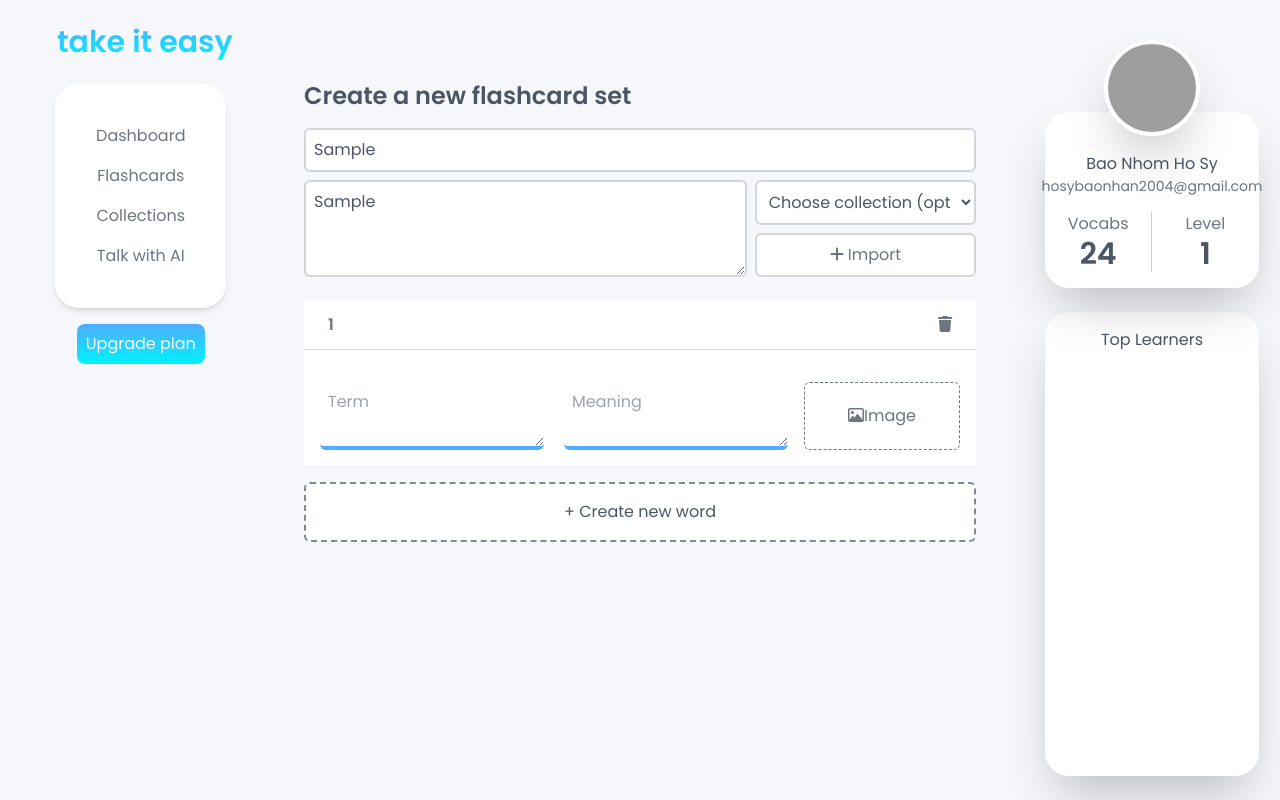
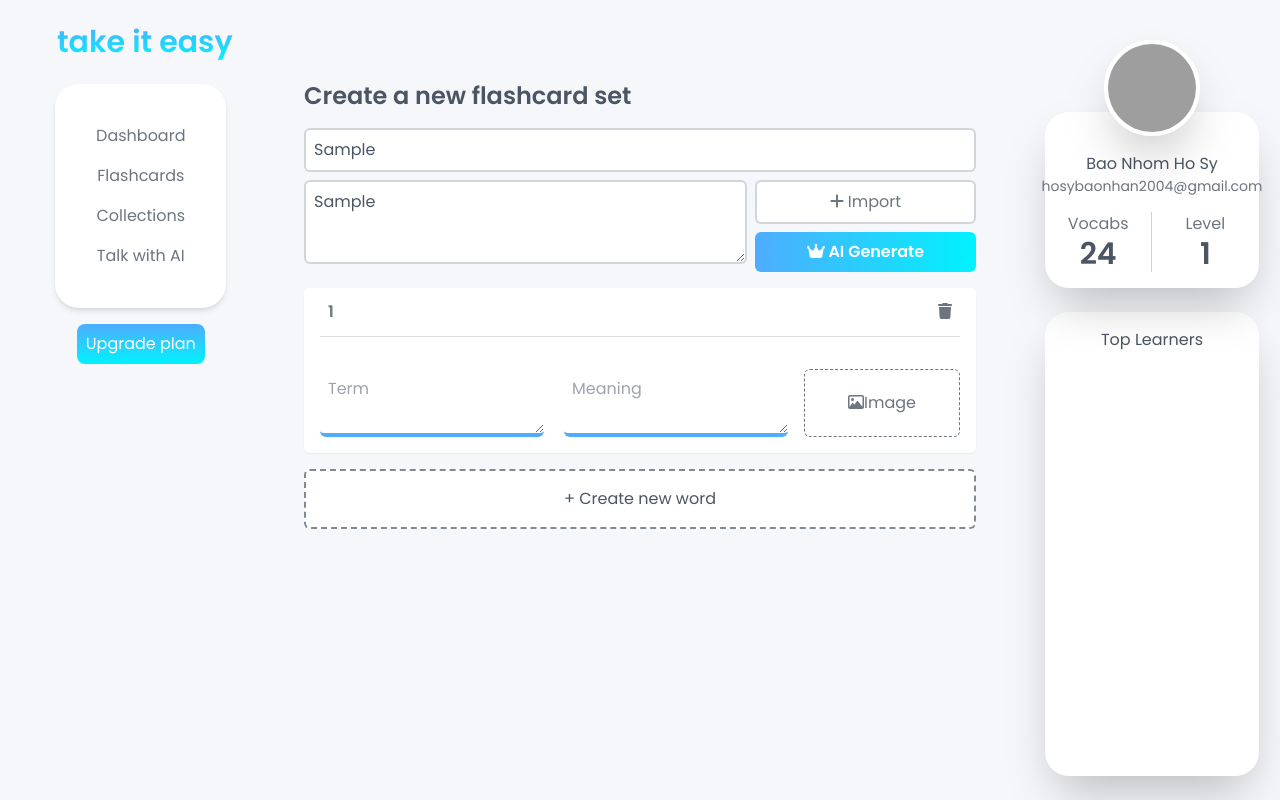
Before and after one commit to bobaonhan123/BWD2024, a React (Vite) app: page /app/flashcards/create in a window 1280 px wide. Both pictures are taken after typing "Sample", "Sample" into the empty fields and a click on the button "+ Create new word". Shown: the top 800 px of the page. Built offline with nearby package versions, Linux system fonts and the light colour scheme; grey boxes are pictures that could not be loaded.

Commit message:
update route

```diff
--- a/package.json
+++ b/package.json
@@ -18,6 +18,7 @@
     "react-dom": "^18.3.1",
     "react-quizlet-flashcard": "^3.0.0",
     "react-router-dom": "^6.24.0",
+    "uuid": "^10.0.0",
     "zustand": "^4.5.2"
   },
   "devDependencies": {
--- a/src/components/flashcards/CardCreateForm.jsx
+++ b/src/components/flashcards/CardCreateForm.jsx
@@ -2,26 +2,32 @@ import { faImage } from "@fortawesome/free-regular-svg-icons";
 import { faTrash } from "@fortawesome/free-solid-svg-icons";
 import { FontAwesomeIcon } from "@fortawesome/react-fontawesome";
 
-function CardCreateForm() {
+function CardCreateForm({ index, flashcard, onDelete }) {
+  const { id, term, meaning } = flashcard; // Lấy ID, term và meaning từ flashcard
+
   return (
-    <div className="bg-white shadow-sm mb-4">
+    <div className="bg-white shadow-sm mb-4 rounded-md">
       <div className="flex text-normal-text justify-between w-full py-3 px-6">
-        <h3 className="font-semibold ">1</h3>
-        <button>
+        <h3 className="font-semibold ">{index}</h3> {/* Hiển thị số thứ tự */}
+        <button onClick={() => onDelete(id)}>
+          {" "}
+          {/* Gọi hàm onDelete với ID */}
           <FontAwesomeIcon icon={faTrash} />
         </button>
       </div>
-      <hr className="mb-4 text-normal-text text-opacity-25" />
-      <div className="w-full  flex space-x-4 p-4">
+      <hr className="mb-4 text-normal-text text-opacity-25 mx-4" />
+      <div className="w-full flex space-x-4 p-4">
         <div className="w-3/4 flex space-x-5">
           <textarea
             type="text"
             placeholder="Term"
+            defaultValue={term}
             className="w-1/2 p-2 border-b-4 border-main-blue rounded-md col-span-1 focus:border-normal-text focus:outline-none"
           />
           <textarea
             type="text"
             placeholder="Meaning"
+            defaultValue={meaning}
             className="w-1/2 border-b-4 border-main-blue p-2 rounded-md col-span-1 focus:border-normal-text focus:outline-none"
           />
         </div>
--- a/src/components/flashcards/CardCreated.jsx
+++ /dev/null
@@ -1,32 +0,0 @@
-function CardCreated() {
-  return (
-    <div className="border p-4 rounded mb-4 shadow-sm flex items-start">
-      <div className="flex-grow">
-        <h2 className="text-xl font-semibold">abandon (v) /əˈbændən/</h2>
-        <p className="text-gray-600">
-          Meaning: to stop doing an activity before you have finished it
-        </p>
-        <p className="text-gray-600">
-          Từ bỏ, đầu hàng, không làm nữa dù chưa xong
-        </p>
-        <p className="mt-2 text-sm">
-          <strong>Example:</strong>
-          <ul className="list-disc ml-4">
-            <li>
-              The game was abandoned at half-time because of the poor weather
-              conditions.
-            </li>
-            <li>They had to abandon their attempt to climb the mountain.</li>
-          </ul>
-        </p>
-      </div>
-      <img
-        src="https://via.placeholder.com/100" // Replace with actual image source or prop
-        alt="flashcard visual"
-        className="w-24 h-24 object-cover ml-4 rounded"
-      />
-    </div>
-  );
-}
-
-export default CardCreated;
--- a/src/components/flashcards/FlashcardForm.jsx
+++ b/src/components/flashcards/FlashcardForm.jsx
@@ -1,13 +1,32 @@
 import { useState } from "react";
 import { FontAwesomeIcon } from "@fortawesome/react-fontawesome";
-import { faPlus } from "@fortawesome/free-solid-svg-icons";
+import { faCrown, faPlus } from "@fortawesome/free-solid-svg-icons";
+import { v4 as uuidv4 } from "uuid"; // Import uuid để tạo ID duy nhất
 import CardCreateForm from "./CardCreateForm";
 
 function FlashcardForm() {
   const [flashcards, setFlashcards] = useState([]);
 
+  // Hàm thêm flashcard mới với ID duy nhất
   const addFlashcard = () => {
-    setFlashcards([...flashcards, {}]); // Add an empty flashcard object
+    const newFlashcard = { id: uuidv4(), term: "", meaning: "" }; // Tạo ID duy nhất
+    setFlashcards([...flashcards, newFlashcard]);
+  };
+
+  // Hàm xử lý import chuỗi với ID duy nhất
+  const handleImport = (importString) => {
+    const lines = importString.split("\n");
+    const newFlashcards = lines.map((line) => {
+      const [term, meaning] = line.split(",");
+      return { id: uuidv4(), term: term.trim(), meaning: meaning.trim() }; // Tạo ID duy nhất
+    });
+
+    setFlashcards([...flashcards, ...newFlashcards]);
+  };
+
+  // Hàm xóa flashcard dựa trên ID
+  const removeFlashcard = (id) => {
+    setFlashcards(flashcards.filter((flashcard) => flashcard.id !== id));
   };
 
   return (
@@ -26,22 +45,29 @@ function FlashcardForm() {
           placeholder="Add a description"
         />
         <div className="w-1/3">
-          <select className="w-full p-2 border-2 bg-white border-normal-text border-opacity-30 mb-2 rounded-md focus:border-normal-text focus:outline-none">
-            <option value="" disabled selected hidden>
-              Choose collection (optional)
-            </option>
-            <option value="option1">Option 1</option>
-            <option value="option2">Option 2</option>
-            <option value="option3">Option 3</option>
-          </select>
-          <button className="w-full p-2 bg-white border-2 border-normal-text border-opacity-30 mb-2 rounded-md focus:border-normal-text focus:outline-none bg-blue-500 text-normal-text hover:bg-blue-600">
+          <button
+            onClick={() => handleImport("term1,meaning1\nterm2,meaning2")} // Example import
+            className="w-full p-2 bg-white border-2 border-normal-text border-opacity-30 mb-2 rounded-md focus:border-normal-text focus:outline-none bg-blue-500 text-normal-text hover:bg-blue-600"
+          >
             <FontAwesomeIcon icon={faPlus} /> Import
+          </button>
+          <button
+            className="w-full p-2 font-semibold
+             bg-gradient-to-r from-main-blue to-second-blue
+             rounded-md text-white"
+          >
+            <FontAwesomeIcon icon={faCrown} /> AI Generate
           </button>
         </div>
       </div>
 
       {flashcards.map((flashcard, index) => (
-        <CardCreateForm key={index} />
+        <CardCreateForm
+          key={flashcard.id} // Sử dụng ID làm key
+          index={index + 1} // Số thứ tự cho UI
+          flashcard={flashcard}
+          onDelete={removeFlashcard} // Truyền hàm xóa với ID
+        />
       ))}
 
       <button
```
Also changed, not shown: 2 other files (tests, documents, lock files or other folders).
